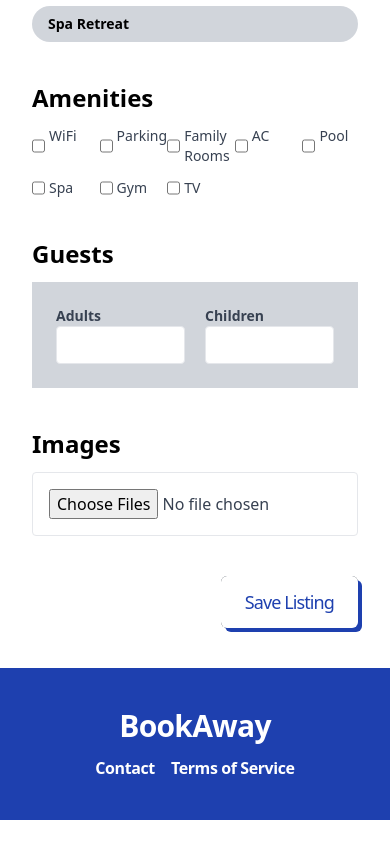
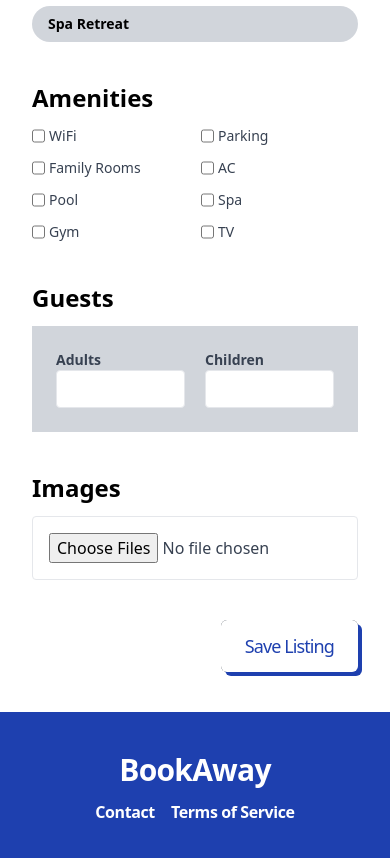
Before and after one commit to joseph-lang7/Book-Away, a React (Vite) app in the folder client/: page /add-listing in a window 390 px wide. Shown: the part 1688-2546 px from the top of the page. Before the commit the page ends 2508 px from the top, so only its background shows below. Built offline with nearby package versions, Linux system fonts and the light colour scheme; no server answers.

Commit message:
Make amenities section in add listing form responsive

```diff
--- a/client/src/forms/manage-listing-form/components/amenites-section.tsx
+++ b/client/src/forms/manage-listing-form/components/amenites-section.tsx
@@ -10,7 +10,7 @@
   return (
     <div>
       <h2 className="text-2xl font-bold mb-3">Amenities</h2>
-      <div className="grid grid-cols-5 gap-3">
+      <div className="grid grid-cols-2 md:grid-cols-4 gap-3">
         {listingAmenities.map((amenity) => (
           <label className="text-sm flex gap-1 text-gray-700" key={amenity}>
             <input
```
